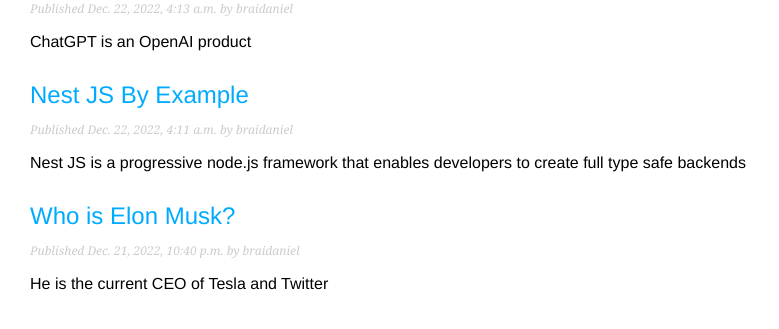
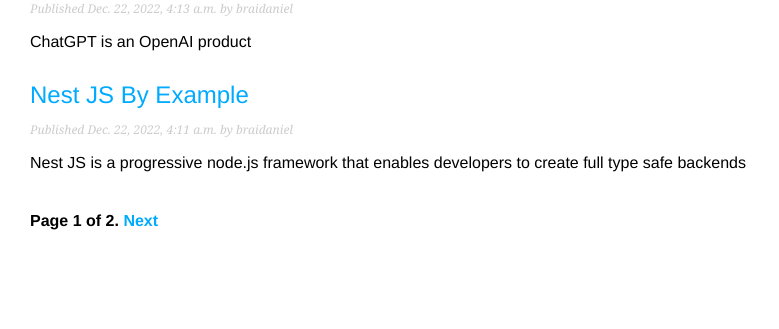
Before and after one commit to Daniel-Brai/Djangoly, a Django app: page /blog/ in a window 1280 px wide. Shown: the part 260-589 px from the top of the page, without its empty margins (0-779 px from the left). Run offline with Django 4.2, Linux system fonts and the light colour scheme; data comes from the database, SQL or seed files in the repository; both versions use the stored data as it was after the commit.

Commit message:
Feat: Implemented FBVs

```diff
--- a/blog/models.py
+++ b/blog/models.py
@@ -1,5 +1,5 @@
 from django.db import models
-# from django.urls import reverse
+from django.urls import reverse
 from django.utils import timezone
 from django.contrib.auth.models import User
 
@@ -16,7 +16,7 @@
         PUBLISHED = 'PB', 'Published'
 
     title = models.CharField(max_length=250)
-    slug = models.SlugField(max_length=250)
+    slug = models.SlugField(max_length=250, unique_for_date='publish')
     author = models.ForeignKey(User,
                                 on_delete=models.CASCADE,
                                 related_name='blog_posts')
@@ -38,5 +38,5 @@
     def __str__(self):
         return self.title
 
-    # def get_absolute_url(self):
-    #     return reverse("post_detail", kwargs={"pk": self.pk})
+    def get_absolute_url(self):
+        return reverse("blog:post_detail", args=[self.publish.year, self.publish.month, self.publish.day, self.slug])
--- a/blog/urls.py
+++ b/blog/urls.py
@@ -1,11 +1,8 @@
 from django.urls import path
-# from .views import BlogDetailView, BlogListView
 from .views import post_detail, post_list
 
 app_name = 'blog'
 urlpatterns = [
     path('', post_list, name='post_list'),
-    path('<int:id>/', post_detail, name='post_detail'),
-    # path("post/<int:pk>/", BlogDetailView.as_view(), name="post_detail"),
-    # path("", BlogListView.as_view(), name='post_list'),
+    path('<int:year>/<int:month>/<int:day>/<slug:post>/', post_detail, name='post_detail'),
 ]
--- a/blog/views.py
+++ b/blog/views.py
@@ -1,26 +1,32 @@
 from django.shortcuts import render, get_object_or_404
-# from django.views.generic import ListView, DetailView
+from django.core.paginator import Paginator, EmptyPage, PageNotAnInteger
 from .models import Post
 
-# Create your views here.
-# class BlogListView(ListView):
-#     model = Post
-#     template_name = 'blog/post/post_list.html'
+def post_list(request):
+    post_list = Post.published.all()
+    # Pagination with 3 posts per page
+    paginator = Paginator(post_list, 3)
+    page_number = request.GET.get('page', 1)
+    try:
+        posts = paginator.page(page_number)
+    except PageNotAnInteger:
+    # If page_number is not an integer deliver the first page
+        posts = paginator.page(1)
+    except EmptyPage:
+    # If page_number is out of range deliver last page of results
+        posts = paginator.page(paginator.num_pages)
 
-# class BlogDetailView(DetailView):
-#     model = Post
-#     template_name = 'blog/post/post_detail.html'
-
-def post_list(request):
-    posts = Post.published.all()
     return render(request,
             'blog/post/post_list.html',
             {'posts': posts})
 
-def post_detail(request, id):
+def post_detail(request, year,month, day, post):
     post = get_object_or_404(Post,
-                                    id=id,
-                                    status=Post.Status.PUBLISHED)
+                                    status=Post.Status.PUBLISHED,
+                                    slug=post,
+                                    publish__year=year,
+                                    publish__month=month,
+                                    publish__day=day)
     return render(request,
                 'blog/post/post_detail.html',
                 {'post': post})
--- a/templates/blog/post/post_list.html
+++ b/templates/blog/post/post_list.html
@@ -6,9 +6,10 @@
     <h1>My Blog</h1>
     {% for post in posts %}
         <h2>
-            <a href="{% url 'blog:post_detail' post.pk %}"> {{ post.title }} </a>
+            <a href="{{ post.get_absolute_url }}"> {{ post.title }} </a>
         </h2>
         <p class="date">Published {{ post.publish }} by {{ post.author }}</p>
         {{ post.body|truncatewords:30|linebreaks }}
     {% endfor %}
+    {% include "pagination.html" with page=posts %}
 {% endblock %}
--- /dev/null
+++ b/templates/pagination.html
@@ -0,0 +1,13 @@
+<div class="pagination">
+    <span class="step-links">
+        {% if page.has_previous %}
+            <a href="?page={{ page.previous_page_number }}">Previous</a>
+        {% endif %}
+        <span class="current">
+            Page {{ page.number }} of {{ page.paginator.num_pages }}.
+        </span>
+        {% if page.has_next %}
+            <a href="?page={{ page.next_page_number }}">Next</a>
+        {% endif %}
+    </span>
+</div>
```
Also changed, not shown: blog/migrations/0002_alter_post_slug.py (added), db.sqlite3.
